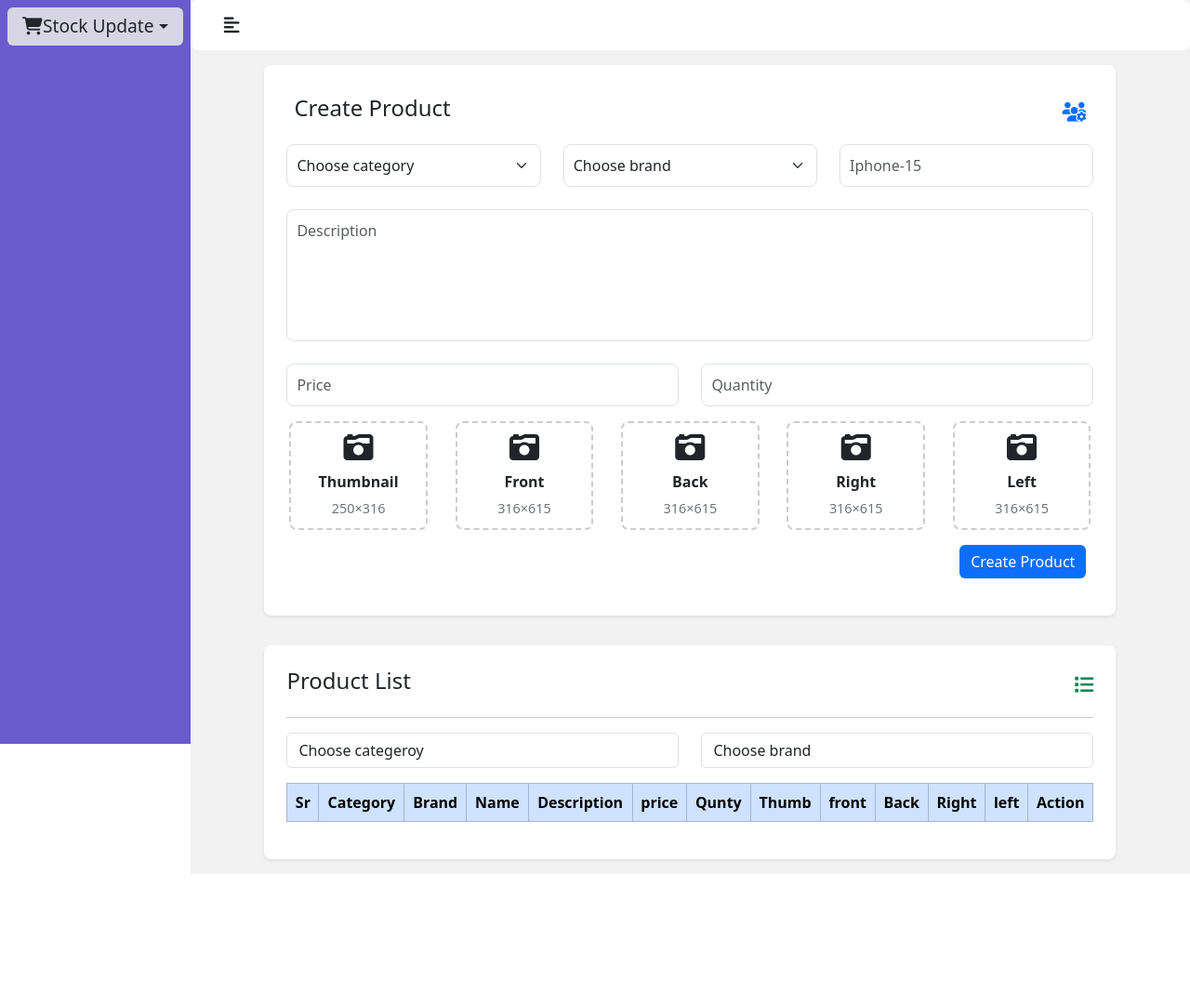
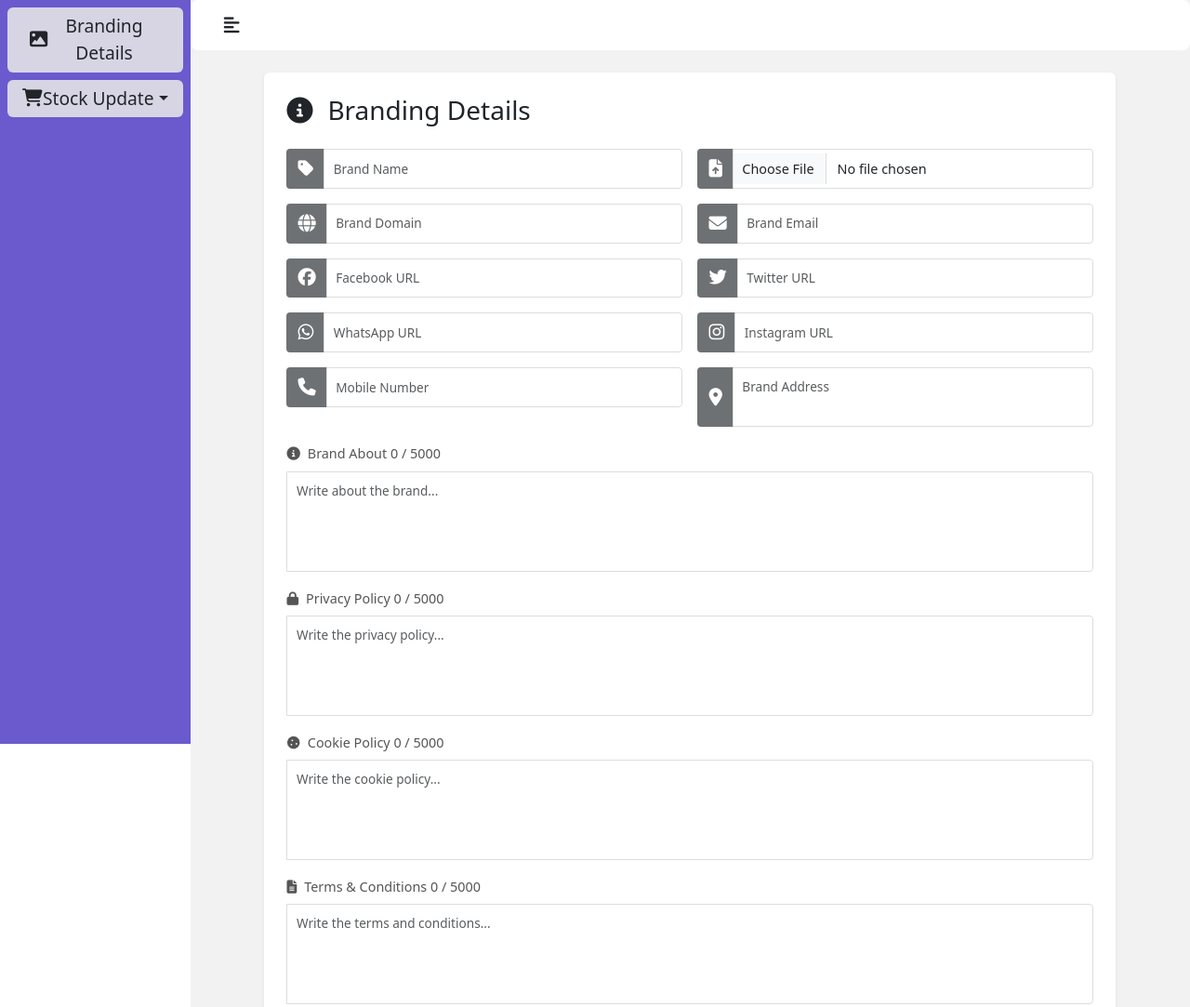
Before and after one commit to itscoderprince/Ecommerce, a plain HTML site: page Employee/employee.html in a window 1280 px wide. Shown: the top 1083 px of the page at 93% size. Before the commit the page ends 940 px from the top, so only its background shows below. Drawn offline with Linux system fonts and the light colour scheme.

Commit message:
Add branding management functionality with form handling and UI enhancements

```diff
--- a/Common/Js/Common.js
+++ b/Common/Js/Common.js
@@ -32,8 +32,7 @@ const editDelUpdFunc = (table_name, data, link, msg, filterData) => {
                     readProductFunc(filterData);
                     return true;
                 }
-                swal("Poof! Your imaginary file has been " + msg + "!", {
-                    icon: "success",
+                swal("Poof! Your imaginary file has been " + msg + "!", {icon: "success",
                 });
             } else {
                 swal("Your imaginary file is safe!");
--- a/Employee/Css/employee.css
+++ b/Employee/Css/employee.css
@@ -159,3 +159,56 @@ button {
         cursor: pointer;
     }
 }
+
+/* <================================> */
+
+
+.input-group-text {
+    background-color: #6e7173;
+    color: #fff;
+    border: none;
+    border-radius: 4px 0 0 4px;
+    font-size: 1.2rem;
+}
+
+.form-control {
+    border: 1px solid #ddd;
+    border-radius: 0 4px 4px 0;
+    padding: 0.6rem;
+    font-size: 0.9rem;
+}
+
+textarea.form-control {
+    resize: none;
+}
+
+.form-label {
+    font-weight: 500;
+    font-size: 0.9rem;
+    color: #555;
+}
+
+.btn-outline-primary {
+    border-color: #007bff;
+    color: #007bff;
+}
+
+.btn-outline-primary:hover {
+    background-color: #007bff;
+    color: #fff;
+}
+
+textarea {
+    font-size: 0.9rem;
+}
+
+input::placeholder,
+textarea::placeholder {
+    font-size: 0.85rem;
+    color: #888;
+}
+
+label {
+    margin-bottom: 0.5rem;
+    font-size: 0.85rem;
+}
--- /dev/null
+++ b/Employee/Dynamic/Branding_design.html
@@ -0,0 +1,117 @@
+<nav class="navbar bg-white page-nav ">
+    <button class="btn " id="menu-toggler">
+        <i class="fa-solid fa-align-left"></i>
+    </button>
+</nav>
+
+<div class="row py-4">
+    <div class="col-md-1"></div>
+    <div class="col-md-10 bg-white shadow-sm rounded p-4">
+        <div class="mb-3 d-flex justify-content-between align-items-center w-100">
+            <h3 ><i class="fa fa-info-circle me-3"></i>Branding Details</h3>
+            <button class="btn btn-primary edit-branding-btn d-none btn-sm"><i class="fa fa-edit"></i> Edit</button>
+        </div>
+        <form class="branding-form row g-3">
+            <!-- Brand Name -->
+            <div class="col-md-6">
+                <div class="input-group">
+                    <span class="input-group-text"><i class="fas fa-tag"></i></span>
+                    <input type="text" class="form-control" placeholder="Brand Name">
+                </div>
+            </div>
+            <!-- File Upload -->
+            <div class="col-md-6">
+                <div class="input-group">
+                    <span class="input-group-text"><i class="fas fa-file-upload"></i></span>
+                    <input type="file" class="form-control">
+                </div>
+            </div>
+            <!-- Brand Domain -->
+            <div class="col-md-6">
+                <div class="input-group">
+                    <span class="input-group-text"><i class="fas fa-globe"></i></span>
+                    <input type="url" class="form-control" placeholder="Brand Domain">
+                </div>
+            </div>
+            <!-- Brand Email -->
+            <div class="col-md-6">
+                <div class="input-group">
+                    <span class="input-group-text"><i class="fas fa-envelope"></i></span>
+                    <input type="email" class="form-control" placeholder="Brand Email">
+                </div>
+            </div>
+            <!-- Social Media Links -->
+            <div class="col-md-6">
+                <div class="input-group">
+                    <span class="input-group-text"><i class="fab fa-facebook"></i></span>
+                    <input type="url" class="form-control" placeholder="Facebook URL">
+                </div>
+            </div>
+            <div class="col-md-6">
+                <div class="input-group">
+                    <span class="input-group-text"><i class="fab fa-twitter"></i></span>
+                    <input type="url" class="form-control" placeholder="Twitter URL">
+                </div>
+            </div>
+            <div class="col-md-6">
+                <div class="input-group">
+                    <span class="input-group-text"><i class="fab fa-whatsapp"></i></span>
+                    <input type="url" class="form-control" placeholder="WhatsApp URL">
+                </div>
+            </div>
+            <div class="col-md-6">
+                <div class="input-group">
+                    <span class="input-group-text"><i class="fab fa-instagram"></i></span>
+                    <input type="url" class="form-control" placeholder="Instagram URL">
+                </div>
+            </div>
+            <!-- Contact Info -->
+            <div class="col-md-6">
+                <div class="input-group">
+                    <span class="input-group-text"><i class="fas fa-phone"></i></span>
+                    <input type="tel" class="form-control" placeholder="Mobile Number">
+                </div>
+            </div>
+            <div class="col-md-6">
+                <div class="input-group">
+                    <span class="input-group-text"><i class="fas fa-map-marker-alt"></i></span>
+                    <textarea class="form-control" rows="2" placeholder="Brand Address"></textarea>
+                </div>
+            </div>
+
+            <!-- Large Text Areas -->
+            <div class="col-md-12">
+                <label for="brand-about" class="form-label">
+                    <i class="fa fa-info-circle me-2"></i>Brand About <span>0</span> / <span>5000</span>
+                </label> <textarea rows="4" maxlength="5000" class="form-control textarea" id="brand-about"
+                    placeholder="Write about the brand..."></textarea>
+            </div>
+            <div class="col-md-12">
+                <label for="brand-Privacy" class="form-label">
+                    <i class="fa fa-lock me-2"></i>Privacy Policy <span>0</span> / <span>5000</span>
+                </label> <textarea rows="4" maxlength="5000" class="form-control textarea" id="brand-privacy"
+                    placeholder="Write the privacy policy..."></textarea>
+            </div>
+            <div class="col-md-12">
+                <label for="brand-cookie" class="form-label">
+                    <i class="fa fa-cookie me-2"></i>Cookie Policy <span>0</span> / <span>5000</span>
+                </label> <textarea rows="4" maxlength="5000" class="form-control textarea" id="brand-cookie"
+                    placeholder="Write the cookie policy..."></textarea>
+            </div>
+            <div class="col-md-12">
+                <label for="brand-terms" class="form-label">
+                    <i class="fa fa-file-alt me-2"></i>Terms & Conditions <span>0</span> / <span>5000</span>
+                </label>
+                <textarea rows="4" maxlength="5000" class="form-control textarea" id="brand-terms"
+                    placeholder="Write the terms and conditions..."></textarea>
+            </div>
+
+            <!-- Submit Button -->
+            <div class="col-md-12 text-end">
+                <button class="btn btn-primary me-2">Submit</button>
+                <button class="btn btn-danger d-none" disabled>Save & Changes</button>
+            </div>
+        </form>
+    </div>
+    <div class="col-md-1"></div>
+</div>
--- a/Employee/Js/Employee_Adv.js
+++ b/Employee/Js/Employee_Adv.js
@@ -6,9 +6,9 @@ window.onload = () => {
 let categoryData = [];
 let brandData = [];
 let productData = [];
-let dyLink = "";
+let dyLink = ""
+let brandLogo = "";
 let thumb = "", front = "", back = "", right = "", left = "";
-
 
 
 // Navigation toggle here
@@ -75,6 +75,9 @@ const dynamicAjaxFunc = (link) => {
             }
             else if (dyLink == 'Dynamic/Product_design.html') {
                 createProductFunc();
+            }
+            else if (dyLink == 'Dynamic/Branding_design.html') {
+                createBrandingFunc();
             }
             else {
                 "Page Not Found...."
@@ -599,3 +602,113 @@ const readProductFunc = (filterProductData) => {
     }
 
 }
+
+// <----------------------------------------------------------------------->
+
+// Create Branding Function
+const createBrandingFunc = () => {
+    let brandingForm = document.querySelector('.branding-form');
+    let allInputs = brandingForm.querySelectorAll('input');
+    let textarea = brandingForm.querySelectorAll('textarea');
+    let largeTextarea = brandingForm.querySelectorAll('.textarea');
+    let allBtn = brandingForm.querySelectorAll('button');
+    let EditBrandingBtn = document.querySelector('.edit-branding-btn');
+
+    // Update character count for large text areas
+    for (let textarea of largeTextarea) {
+        textarea.oninput = () => {
+            let parent = textarea.parentElement;
+            let span = parent.querySelector('span')
+            let length = textarea.value.length;
+            span.innerHTML = length;
+        }
+    }
+
+    // Handle file upload
+    allInputs[1].onchange = () => {
+        let fReader = new FileReader();
+        fReader.onload = (e) => brand_logo = e.target.result;
+        fReader.readAsDataURL(allInputs[1].files[0]);
+    }
+
+    // Collect branding details and Store
+    brandingForm.onsubmit = (e) => {
+        e.preventDefault();
+        insertBranadingFunc();
+        readBrandingFunc();
+    }
+
+    // Collect branding details for Reading
+    const readBrandingFunc = () => {
+        let branding = getAllData('allBrandingData');
+        console.log(branding);
+
+
+        if (branding.length > 0) {
+            EditBrandingBtn.classList.remove('d-none')
+            allInputs[0].value = branding[0].brand_name;
+            brandLogo.value = branding[0].brand_logo;
+            allInputs[2].value = branding[0].brand_domain;
+            allInputs[3].value = branding[0].brand_email;
+            allInputs[4].value = branding[0].brand_facebook;
+            allInputs[5].value = branding[0].brand_twitter;
+            allInputs[6].value = branding[0].brand_watsapp;
+            allInputs[7].value = branding[0].brand_instragram;
+            allInputs[8].value = branding[0].brand_mobile;
+            textarea[0].value = branding[0].brand_address;
+            textarea[1].value = branding[0].brand_about;
+            textarea[2].value = branding[0].brand_privacy;
+            textarea[3].value = branding[0].brand_cookie;
+            textarea[4].value = branding[0].brand_terms;
+
+            for (let input of allInputs) {
+                input.disabled = true;
+            }
+            for (let texta of textarea) {
+                texta.disabled = true;
+            }
+            allBtn[0].classList.add('d-none');
+            allBtn[1].classList.remove('d-none');
+
+            EditBrandingBtn.onclick = () => {
+                for (let input of allInputs) {
+                    input.disabled = false;
+                }
+                for (let texta of textarea) {
+                    texta.disabled = false;
+                }
+
+                allBtn[1].disabled = false;
+            }
+            allBtn[1].disabled = true;
+        }
+        else {
+            // swal("Empty Brand!", "Please Register Brand First!", "warning");
+        }
+    }
+    readBrandingFunc();
+
+    const insertBranadingFunc = () => {
+        let allBrandingData = [];
+        allBrandingData.push({
+            brand_name: allInputs[0].value,
+            brand_logo: brandLogo,
+            brand_domain: allInputs[2].value,
+            brand_email: allInputs[3].value,
+            brand_facebook: allInputs[4].value,
+            brand_twitter: allInputs[5].value,
+            brand_watsapp: allInputs[6].value,
+            brand_instragram: allInputs[7].value,
+            brand_mobile: allInputs[8].value,
+            brand_address: textarea[0].value,
+            brand_about: textarea[1].value,
+            brand_privacy: textarea[2].value,
+            brand_cookie: textarea[3].value,
+            brand_terms: textarea[4].value,
+        });
+
+        // Push details to the array and save
+        insertData('allBrandingData', JSON.stringify(allBrandingData))
+        insertMsg();
+    }
+}
--- a/Employee/employee.html
+++ b/Employee/employee.html
@@ -20,6 +20,13 @@
         <div class="side-nav side-nav-open px-2">
             <div class="dropdown">
                 <!-- Dropdown Button -->
+                <button access-link="Dynamic/Branding_design.html"
+                    class="active btn w-100 px-4 d-flex justify-content-between align-items-center mt-2 nav_link" type="button"
+                    id="dropdownMenuButton" style="font-size: 1.2rem;">
+                    <i class="fa fa-image"></i>
+                    Branding Details
+                </button>
+
                 <button class="btn w-100 d-flex justify-content-between align-items-center px-3 mt-2 dropdown-toggle"
                     type="button" id="dropdownMenuButton" data-bs-toggle="dropdown" aria-expanded="false"
                     style="font-size: 1.2rem;">
@@ -29,12 +36,15 @@
 
                 <!-- Dropdown Menu -->
                 <ul class="dropdown-menu w-100" aria-labelledby="dropdownMenuButton">
-                    <li class="mt-2"><a access-link="Dynamic/Category.html" class="dropdown-item nav_link "
-                            href="#">Create Category</a></li>
+                    <li class="mt-2">
+                        <a access-link="Dynamic/Category.html" class="dropdown-item nav_link " href="#">
+                            CreateCategory
+                        </a>
+                    </li>
                     <li class="mt-2"><a access-link="Dynamic/Brand_design.html" class="dropdown-item nav_link "
                             href="#">Create Brands</a></li>
                     <li class="mt-2"><a access-link="Dynamic/Product_design.html"
-                            class=" active dropdown-item nav_link " href="#">Create Products</a></li>
+                            class="dropdown-item nav_link " href="#">Create Products</a></li>
                 </ul>
             </div>
         </div>
```
